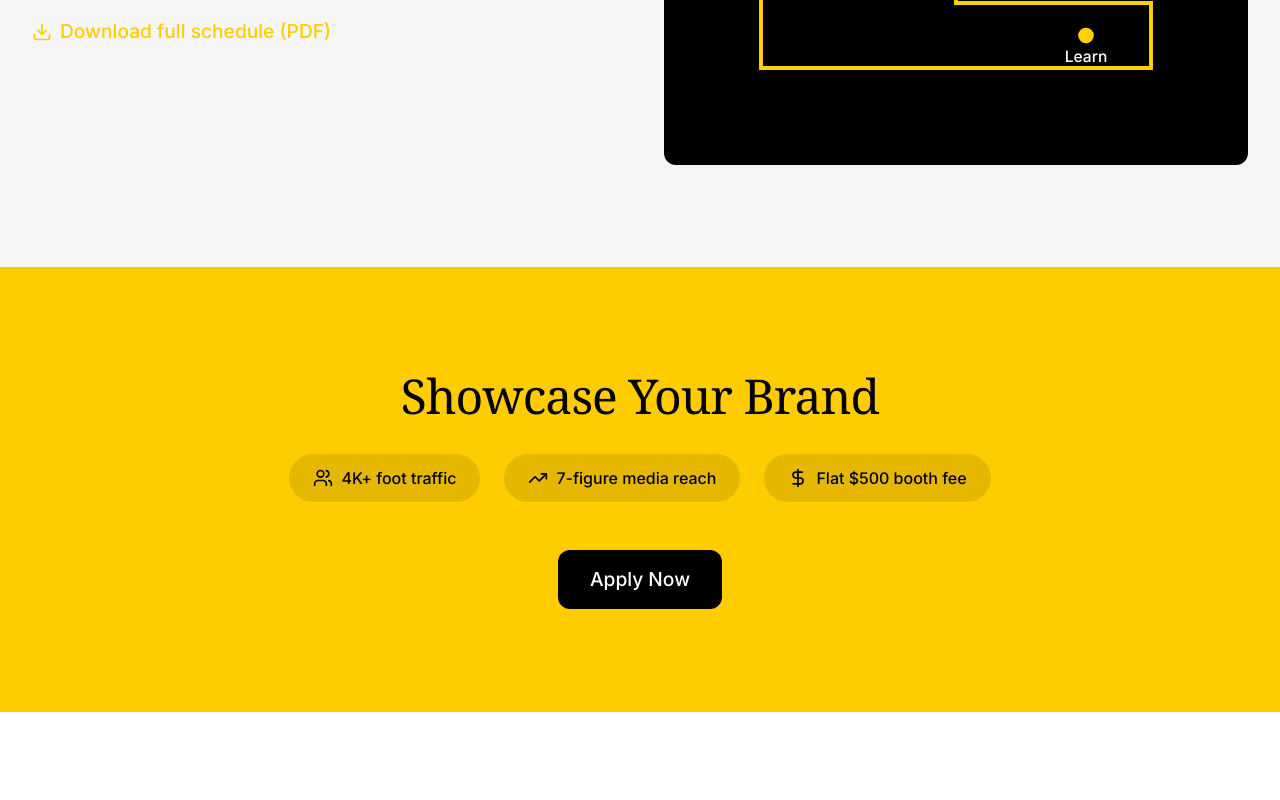
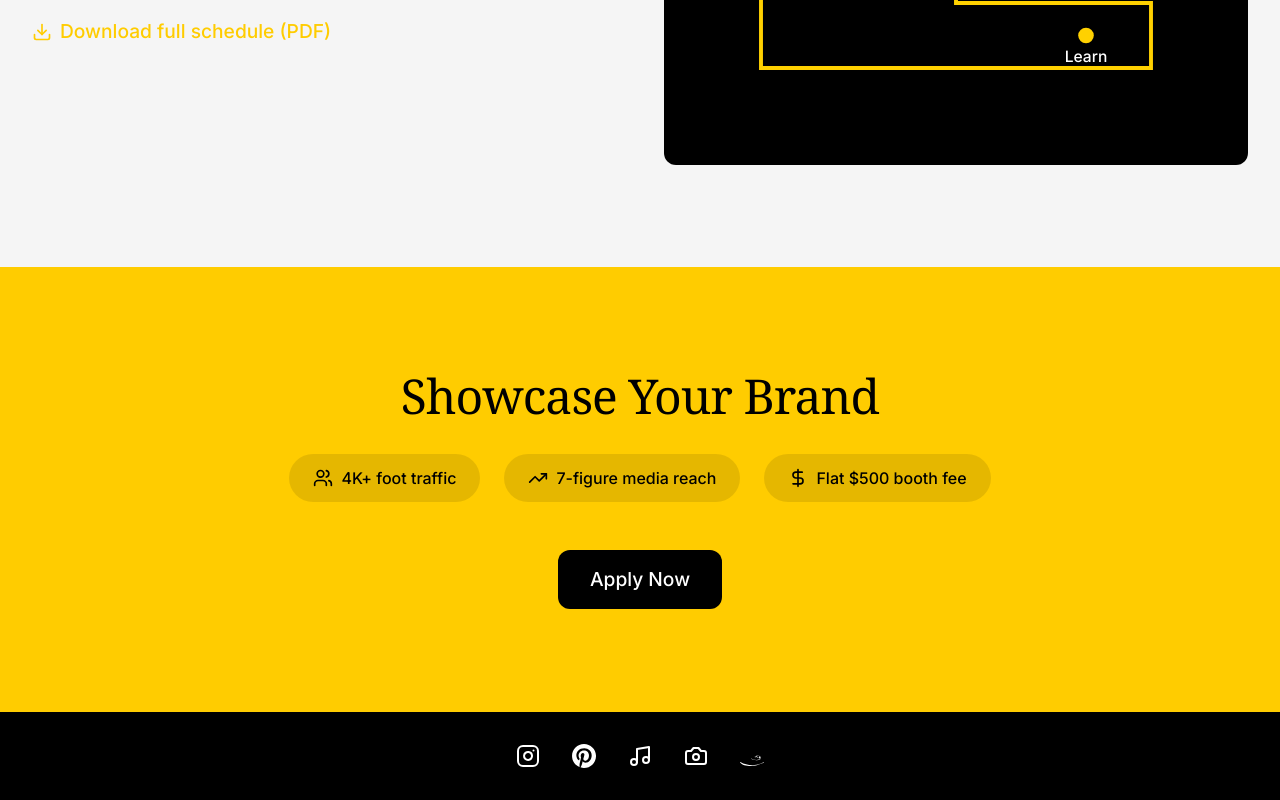
Before and after one commit to Mcfattyfats/street-showcase-blaze, a React (Vite) app: page / in a window 1280 px wide. Shown: the part 2594-3394 px from the top of the page. Built offline with nearby package versions, Linux system fonts and the light colour scheme.

Commit message:
Fix: Ensure social media icons are visible
The social media icons in the footer were not displaying correctly. This commit ensures that the icons are properly rendered and visible.

```diff
--- a/src/components/Footer.tsx
+++ b/src/components/Footer.tsx
@@ -1,3 +1,4 @@
+
 
 import { Instagram, Music, Camera } from 'lucide-react';
 
@@ -40,7 +41,7 @@ const Footer = () => {
   ];
 
   return (
-    <footer className="bg-background text-white py-8">
+    <footer className="bg-background-alt text-white py-8">
       <div className="container mx-auto">
         <div className="flex justify-center items-center gap-8">
           {socialLinks.map((link) => {
```
